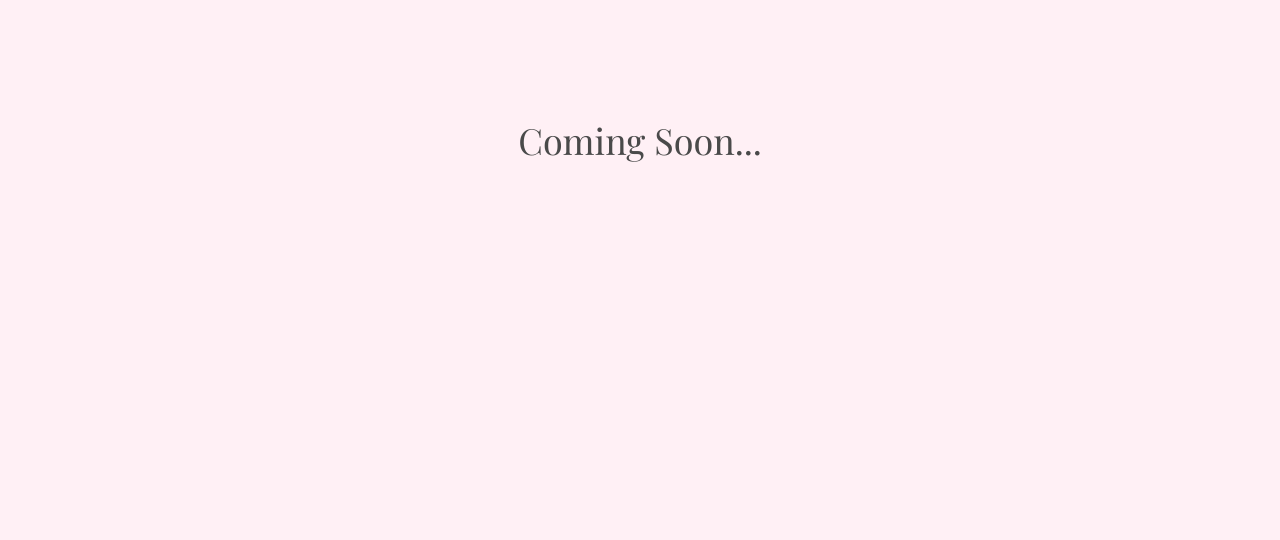
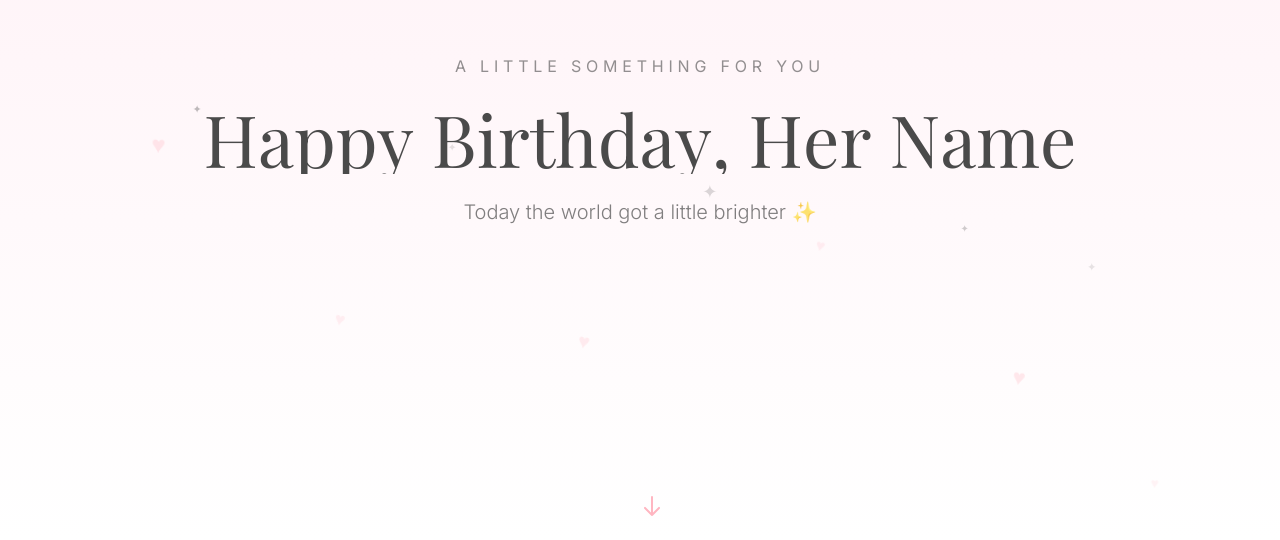
Before and after one commit to kuldeep7688/bday, a React (Vite) app: page / in a window 1280 px wide. Shown: the part 260-800 px from the top of the page. Built offline with nearby package versions, Linux system fonts and the light colour scheme; the HTML template or start-up script is replaced by a standard one.

Commit message:
compose: full app with all sections and lock screen integration

```diff
--- a/src/App.tsx
+++ b/src/App.tsx
@@ -1,7 +1,36 @@
+import { useState, useCallback } from 'react'
+import { AnimatePresence, motion } from 'framer-motion'
+import LockScreen from './components/LockScreen'
+import Hero from './components/Hero'
+import WhyYoureSpecial from './components/WhyYoureSpecial'
+import PhotoGallery from './components/PhotoGallery'
+import Timeline from './components/Timeline'
+
 export default function App() {
+  const [isUnlocked, setIsUnlocked] = useState(false)
+
+  const handleUnlock = useCallback(() => {
+    setIsUnlocked(true)
+  }, [])
+
   return (
-    <div className="min-h-screen flex items-center justify-center bg-pastel-blush">
-      <h1 className="font-display text-4xl text-soft-text">Coming Soon...</h1>
-    </div>
+    <>
+      <LockScreen onUnlock={handleUnlock} />
+
+      <AnimatePresence>
+        {isUnlocked && (
+          <motion.main
+            initial={{ opacity: 0 }}
+            animate={{ opacity: 1 }}
+            transition={{ duration: 1 }}
+          >
+            <Hero />
+            <WhyYoureSpecial />
+            <PhotoGallery />
+            <Timeline />
+          </motion.main>
+        )}
+      </AnimatePresence>
+    </>
   )
 }
```
Also changed, not shown: feature_list.json (+12 -12 lines).
